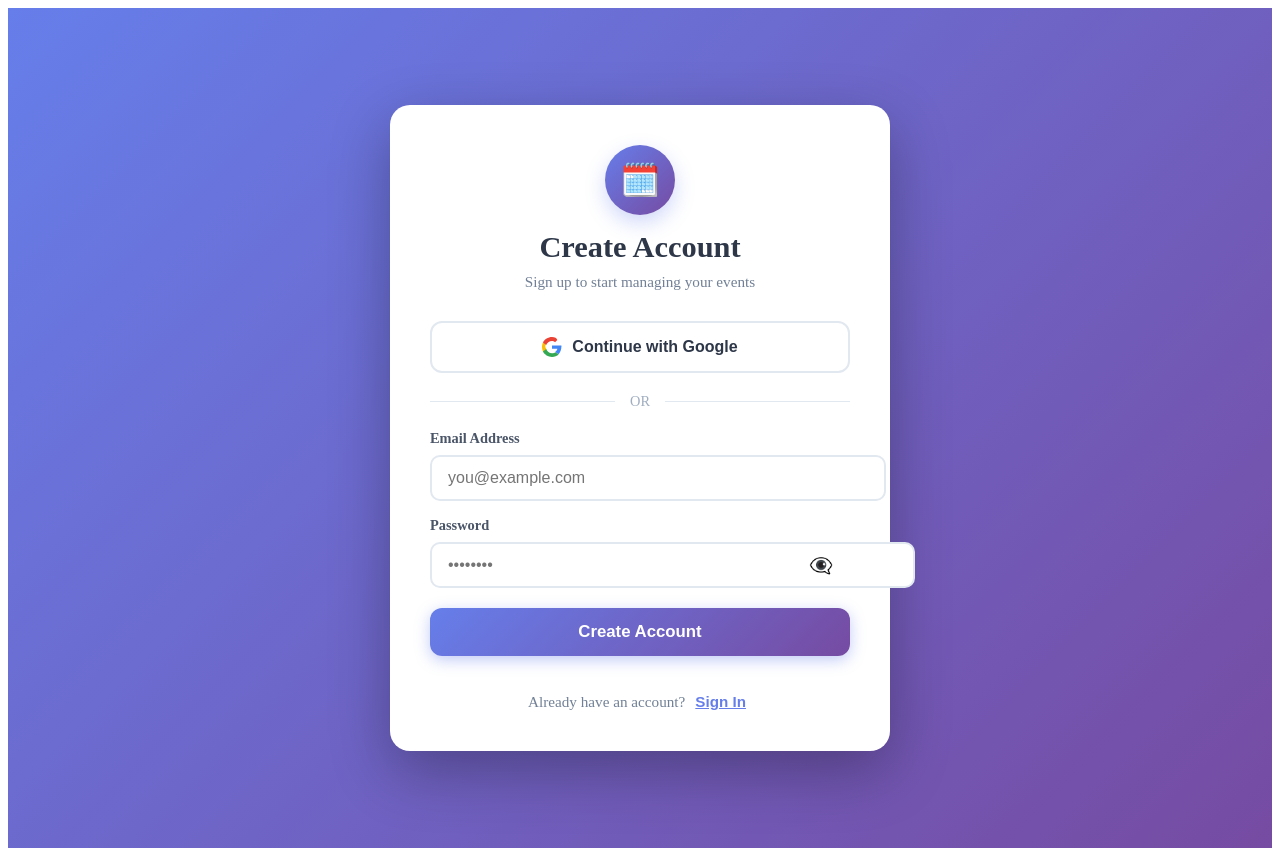
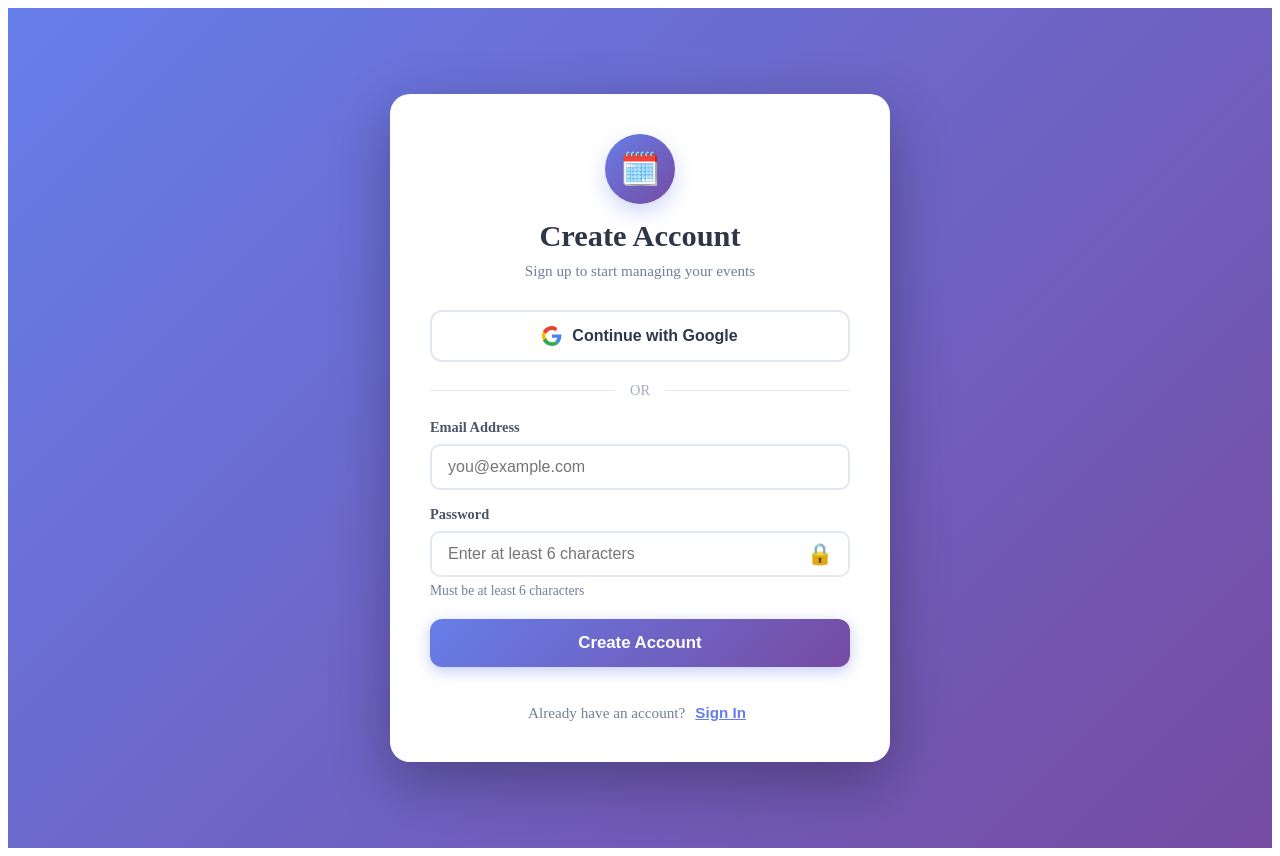
Before and after one commit to Suchi-2024/event-manager-application, a React (Create React App) app: page / in a window 1280 px wide. Both pictures are taken after a click on the button "Sign Up". Built offline with nearby package versions, Linux system fonts and the light colour scheme; no server answers.

Commit message:
UI changed

```diff
--- a/src/components/SignIn.jsx
+++ b/src/components/SignIn.jsx
@@ -22,18 +22,34 @@ export default function SignIn() {
       const provider = new GoogleAuthProvider();
       await signInWithPopup(auth, provider);
     } catch (e) {
-      setErr(e.message);
+      if (e.code === "auth/popup-closed-by-user") {
+        setErr("Sign-in cancelled. Please try again.");
+      } else if (e.code === "auth/popup-blocked") {
+        setErr("Pop-up blocked. Please allow pop-ups for this site.");
+      } else if (e.code === "auth/cancelled-popup-request") {
+        setErr("Sign-in cancelled. Please try again.");
+      } else {
+        setErr("Unable to sign in with Google. Please try again.");
+      }
     }
   };
 
   const handleSubmit = async (e) => {
     e.preventDefault();
     setErr("");
+
+    // Validation
+    if (!/^[A-Z0-9._%+-]+@[A-Z0-9.-]+\.[A-Z]{2,}$/i.test(email)) {
+      setErr("Please enter a valid email address.");
+      return;
+    }
+
+    if (pw.length < 6) {
+      setErr("Password must be at least 6 characters long.");
+      return;
+    }
+
     try {
-      if (!/^[A-Z0-9._%+-]+@[A-Z0-9.-]+\.[A-Z]{2,}$/i.test(email)) {
-        setErr("Please enter a valid email address.");
-        return;
-      }
       if (isSignUp) {
         const userCred = await createUserWithEmailAndPassword(auth, email, pw);
         await sendEmailVerification(userCred.user);
@@ -46,15 +62,19 @@ export default function SignIn() {
       if (e.code === "auth/user-not-found") {
         setErr("No account found with this email.");
       } else if (e.code === "auth/wrong-password") {
-        setErr("Incorrect password.");
+        setErr("Incorrect password. Please try again.");
       } else if (e.code === "auth/invalid-credential") {
         setErr("Invalid email or password.");
       } else if (e.code === "auth/weak-password") {
         setErr("Password should be at least 6 characters.");
       } else if (e.code === "auth/email-already-in-use") {
         setErr("Email already in use. Try signing in instead.");
+      } else if (e.code === "auth/too-many-requests") {
+        setErr("Too many failed attempts. Please try again later.");
+      } else if (e.code === "auth/network-request-failed") {
+        setErr("Network error. Please check your connection.");
       } else {
-        setErr(e.message);
+        setErr("An error occurred. Please try again.");
       }
     }
   };
@@ -236,7 +256,8 @@ export default function SignIn() {
           }}
           onMouseOver={(e) => {
             e.currentTarget.style.borderColor = "#4285F4";
-            e.currentTarget.style.boxShadow = "0 4px 12px rgba(66, 133, 244, 0.2)";
+            e.currentTarget.style.boxShadow =
+              "0 4px 12px rgba(66, 133, 244, 0.2)";
           }}
           onMouseOut={(e) => {
             e.currentTarget.style.borderColor = "#e2e8f0";
@@ -276,7 +297,9 @@ export default function SignIn() {
           }}
         >
           <div style={{ flex: 1, height: 1, background: "#e2e8f0" }} />
-          <span style={{ color: "#a0aec0", fontSize: "0.9em", fontWeight: 500 }}>
+          <span
+            style={{ color: "#a0aec0", fontSize: "0.9em", fontWeight: 500 }}
+          >
             OR
           </span>
           <div style={{ flex: 1, height: 1, background: "#e2e8f0" }} />
@@ -309,6 +332,7 @@ export default function SignIn() {
                 fontSize: "1em",
                 transition: "all 0.2s",
                 outline: "none",
+                boxSizing: "border-box",
               }}
               onChange={(e) => setEmail(e.target.value)}
               onFocus={(e) => {
@@ -339,17 +363,19 @@ export default function SignIn() {
               <input
                 type={showPassword ? "text" : "password"}
                 value={pw}
-                placeholder="••••••••"
+                placeholder="Enter at least 6 characters"
                 required
+                minLength={6}
                 style={{
                   width: "100%",
                   padding: "12px 16px",
-                  paddingRight: 45,
+                  paddingRight: 50,
                   border: "2px solid #e2e8f0",
                   borderRadius: 10,
                   fontSize: "1em",
                   transition: "all 0.2s",
                   outline: "none",
+                  boxSizing: "border-box",
                 }}
                 onChange={(e) => setPw(e.target.value)}
                 onFocus={(e) => {
@@ -373,14 +399,28 @@ export default function SignIn() {
                   background: "none",
                   border: "none",
                   cursor: "pointer",
-                  fontSize: "1.2em",
+                  fontSize: "1.3em",
                   padding: 5,
+                  display: "flex",
+                  alignItems: "center",
+                  justifyContent: "center",
                 }}
                 title={showPassword ? "Hide password" : "Show password"}
               >
-                {showPassword ? "👁️" : "👁️‍🗨️"}
+                {showPassword ? "👁️" : "🔒"}
               </button>
             </div>
+            {isSignUp && (
+              <div
+                style={{
+                  marginTop: 6,
+                  fontSize: "0.85em",
+                  color: "#718096",
+                }}
+              >
+                Must be at least 6 characters
+              </div>
+            )}
           </div>
 
           <button
@@ -446,17 +486,17 @@ export default function SignIn() {
               marginTop: 20,
               padding: "12px 16px",
               background: "#fff5f5",
-              border: "1px solid #fc8181",
+              border: "2px solid #fc8181",
               borderRadius: 10,
               color: "#c53030",
               fontSize: "0.95em",
               display: "flex",
-              alignItems: "center",
+              alignItems: "flex-start",
               gap: 10,
             }}
           >
-            <span style={{ fontSize: "1.2em" }}>⚠️</span>
-            <span>{err}</span>
+            <span style={{ fontSize: "1.2em", flexShrink: 0 }}>⚠️</span>
+            <span style={{ flex: 1 }}>{err}</span>
           </div>
         )}
       </div>
```
